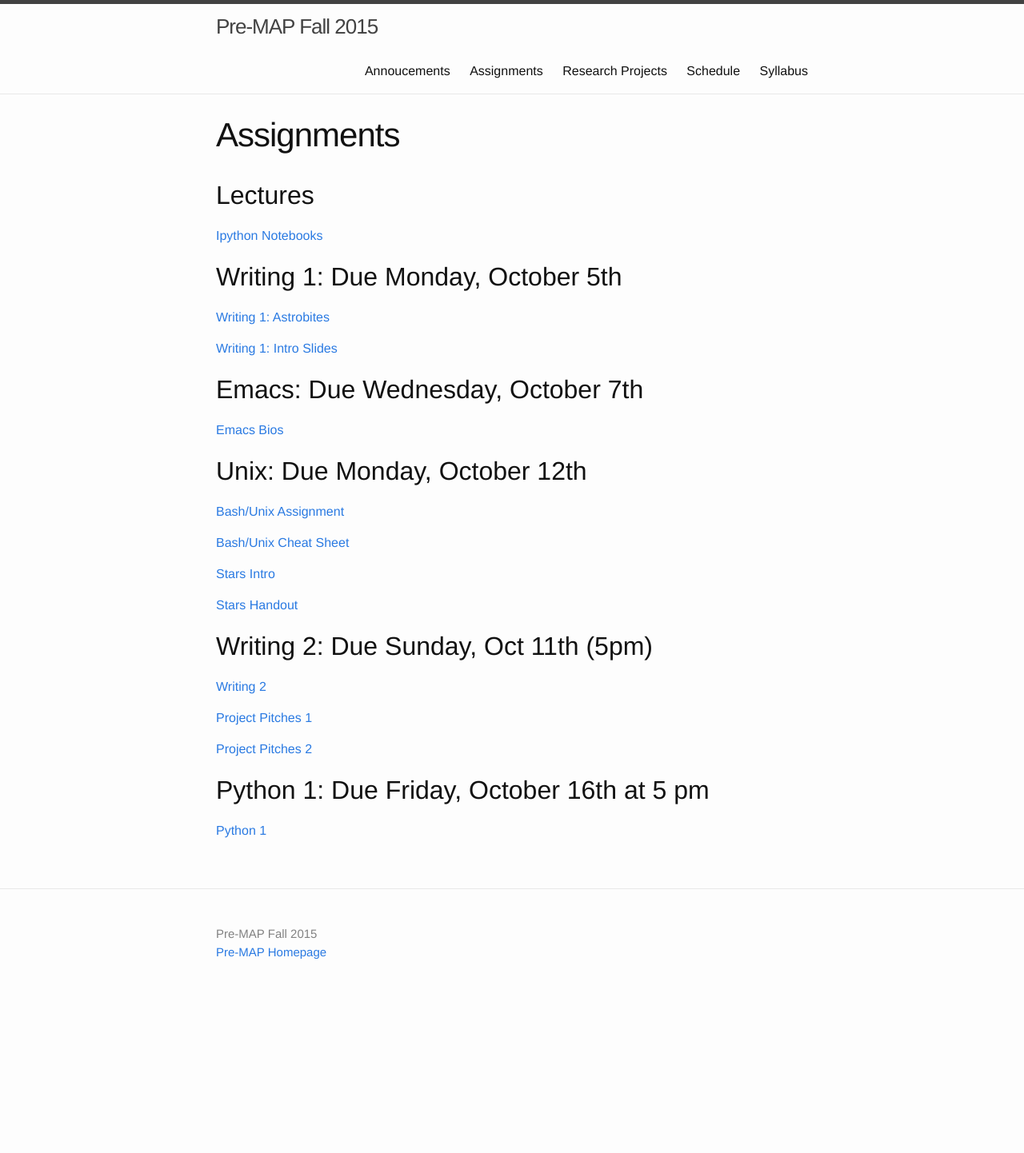
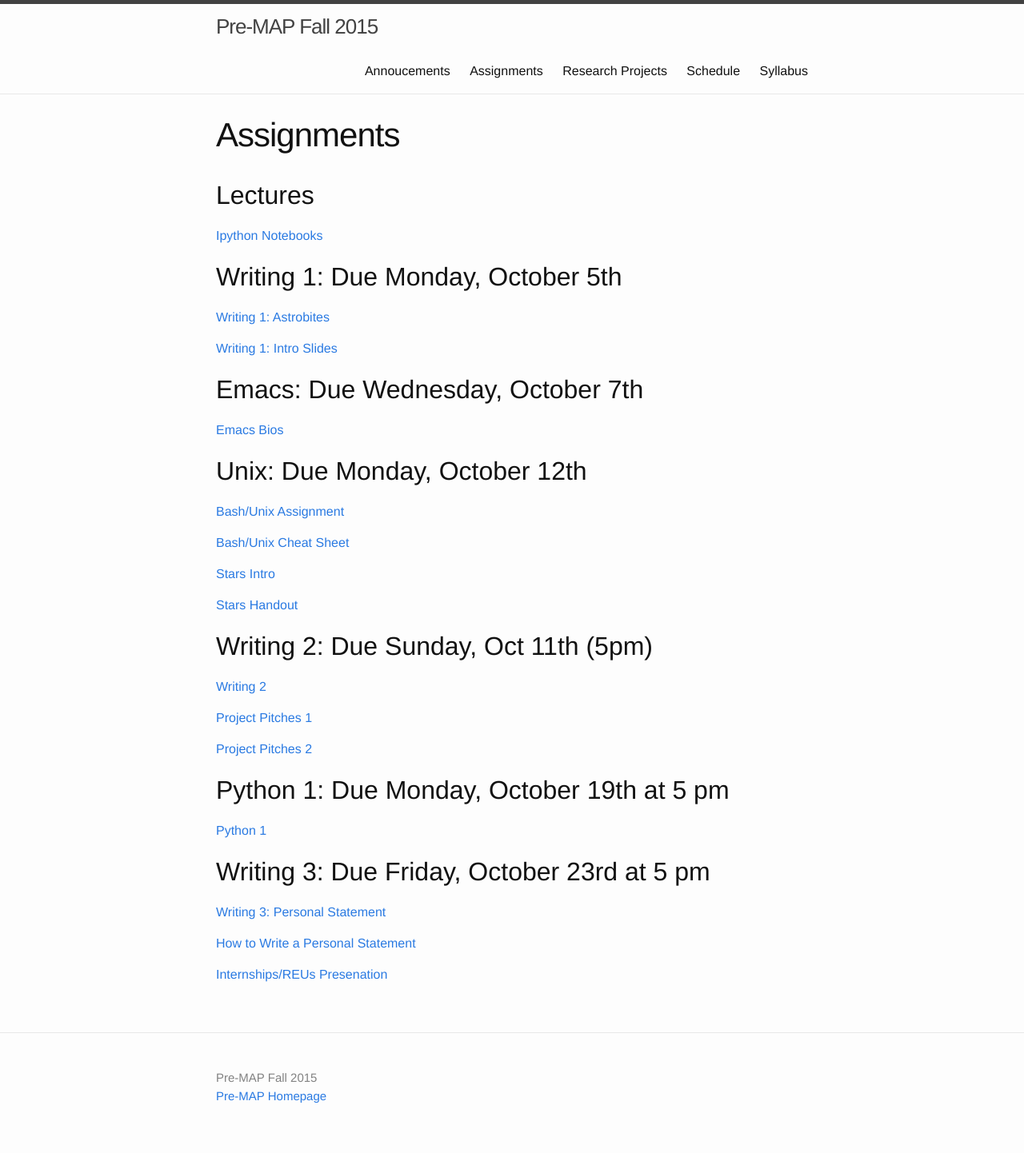
Before and after one commit to kgarofali/Pre-MAP, a Jekyll site: the page built from assignments.md, in a window 1280 px wide. Shown: the whole page at 80% size. Built offline with Jekyll 4.4.1, drawn with Linux system fonts in a browser that asks for light colours; before the commit the page ends 1262 px from its top, so only the background shows below that.

Commit message:
adding writing 3

```diff
--- a/assignments.md
+++ b/assignments.md
@@ -33,6 +33,14 @@ permalink: assignments/
 
 [Project Pitches 2](../docs/ProjectPitches.pdf)
 
-## Python 1: Due Friday, October 16th at 5 pm
+## Python 1: Due Monday, October 19th at 5 pm
 
 [Python 1](../docs/Python1.pdf)
+
+## Writing 3: Due Friday, October 23rd at 5 pm
+
+[Writing 3: Personal Statement](../docs/Writing3.pdf)
+
+[How to Write a Personal Statement](../docs/writing_personal_statement.pdf)
+
+[Internships/REUs Presenation](../docs/Summer_Internships.pdf)
```
Also changed, not shown: annoucements.md (+6 -0 lines), 3 other files.
